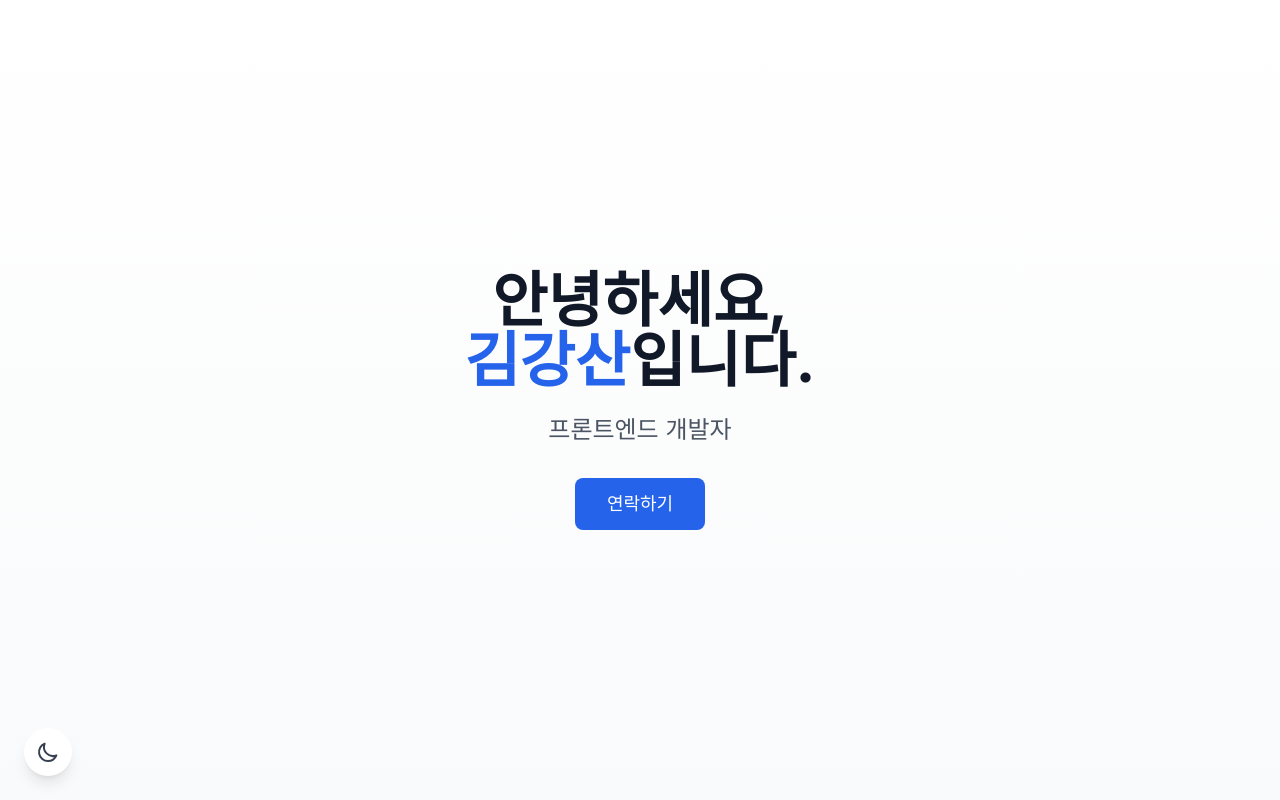
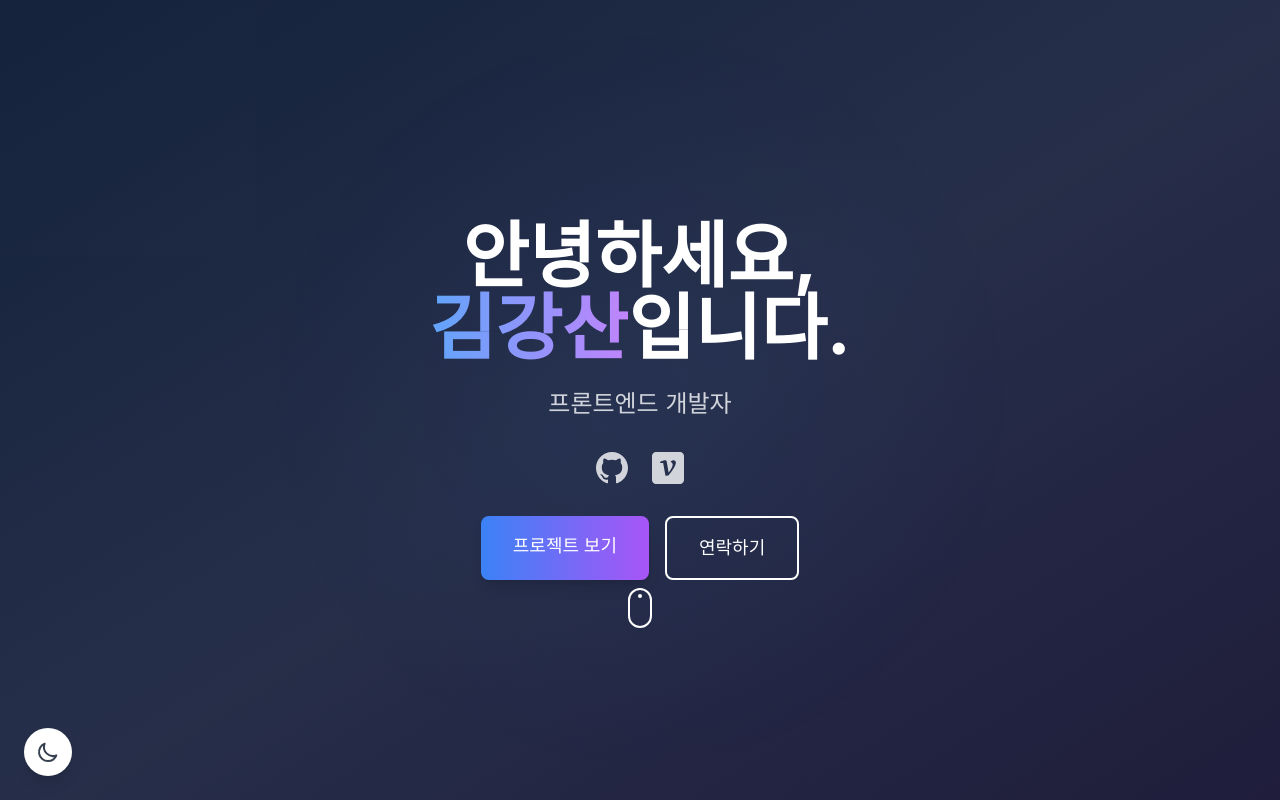
Before and after one commit to kgs4787/portfolio_web, a React (Vite) app: page / in a window 1280 px wide. Shown: the top 800 px of the page. Built offline with nearby package versions, Linux system fonts and the light colour scheme.

Commit message:
Hero 섹션 개선: 소셜 링크 추가 및 디자인 개선

```diff
--- a/src/components/organisms/Hero.tsx
+++ b/src/components/organisms/Hero.tsx
@@ -3,32 +3,105 @@ import { motion } from 'framer-motion';
 
 const Hero = () => {
   return (
-    <section className="min-h-screen flex items-center justify-center bg-gradient-to-b from-white to-gray-50 dark:from-gray-900 dark:to-gray-800">
-      <div className="max-w-6xl mx-auto px-4 py-20">
+    <section className="min-h-screen flex items-center justify-center bg-gradient-to-br from-gray-900 via-gray-800 to-gray-900 dark:from-gray-900 dark:via-gray-800 dark:to-gray-900 relative overflow-hidden">
+      {/* 배경 애니메이션 요소 */}
+      <div className="absolute inset-0 overflow-hidden">
+        <div className="absolute top-0 left-0 w-full h-full bg-gradient-to-br from-blue-500/10 to-purple-500/10 animate-pulse"></div>
+        <div className="absolute top-0 left-0 w-full h-full bg-[radial-gradient(circle_at_center,_var(--tw-gradient-stops))] from-blue-500/5 via-transparent to-transparent"></div>
+      </div>
+
+      <div className="max-w-6xl mx-auto px-4 py-20 relative z-10">
         <motion.div
           initial={{ opacity: 0, y: 20 }}
           animate={{ opacity: 1, y: 0 }}
           transition={{ duration: 0.8 }}
           className="text-center"
         >
-          <h1 className="text-5xl md:text-6xl font-bold text-gray-900 dark:text-white mb-6">
+          <motion.h1
+            initial={{ opacity: 0, y: 20 }}
+            animate={{ opacity: 1, y: 0 }}
+            transition={{ delay: 0.2, duration: 0.8 }}
+            className="text-5xl md:text-7xl font-bold text-white mb-6"
+          >
             안녕하세요, <br />
-            <span className="text-blue-600 dark:text-blue-400">김강산</span>입니다.
-          </h1>
-          <p className="text-xl md:text-2xl text-gray-600 dark:text-gray-300 mb-8">
+            <span className="text-transparent bg-clip-text bg-gradient-to-r from-blue-400 to-purple-400">
+              김강산
+            </span>
+            입니다.
+          </motion.h1>
+
+          <motion.p
+            initial={{ opacity: 0, y: 20 }}
+            animate={{ opacity: 1, y: 0 }}
+            transition={{ delay: 0.4, duration: 0.8 }}
+            className="text-xl md:text-2xl text-gray-300 mb-8"
+          >
             프론트엔드 개발자
-          </p>
+          </motion.p>
+
+          {/* 소셜 링크 */}
+          <motion.div
+            initial={{ opacity: 0, y: 20 }}
+            animate={{ opacity: 1, y: 0 }}
+            transition={{ delay: 0.5, duration: 0.8 }}
+            className="flex justify-center gap-6 mb-8"
+          >
+            <a
+              href="https://github.com/kgs4787"
+              target="_blank"
+              rel="noopener noreferrer"
+              className="text-gray-300 hover:text-white transition-colors"
+            >
+              <svg className="w-8 h-8" fill="currentColor" viewBox="0 0 24 24">
+                <path d="M12 0c-6.626 0-12 5.373-12 12 0 5.302 3.438 9.8 8.207 11.387.599.111.793-.261.793-.577v-2.234c-3.338.726-4.033-1.416-4.033-1.416-.546-1.387-1.333-1.756-1.333-1.756-1.089-.745.083-.729.083-.729 1.205.084 1.839 1.237 1.839 1.237 1.07 1.834 2.807 1.304 3.492.997.107-.775.418-1.305.762-1.604-2.665-.305-5.467-1.334-5.467-5.931 0-1.311.469-2.381 1.236-3.221-.124-.303-.535-1.524.117-3.176 0 0 1.008-.322 3.301 1.23.957-.266 1.983-.399 3.003-.404 1.02.005 2.047.138 3.006.404 2.291-1.552 3.297-1.23 3.297-1.23.653 1.653.242 2.874.118 3.176.77.84 1.235 1.911 1.235 3.221 0 4.609-2.807 5.624-5.479 5.921.43.372.823 1.102.823 2.222v3.293c0 .319.192.694.801.576 4.765-1.589 8.199-6.086 8.199-11.386 0-6.627-5.373-12-12-12z"/>
+              </svg>
+            </a>
+            <a
+              href="https://velog.io/@kks478743"
+              target="_blank"
+              rel="noopener noreferrer"
+              className="text-gray-300 hover:text-white transition-colors"
+            >
+              <svg className="w-8 h-8" fill="currentColor" viewBox="0 0 24 24">
+                <path d="M3 0C1.338 0 0 1.338 0 3v18c0 1.662 1.338 3 3 3h18c1.662 0 3-1.338 3-3V3c0-1.662-1.338-3-3-3H3zm6.883 6.25c.63 0 1.005.3 1.125.9l1.463 8.303c.465-.615.846-1.133 1.146-1.553.465-.66.893-1.418 1.283-2.273.405-.855.608-1.62.608-2.295 0-.405-.113-.727-.338-.967-.21-.255-.608-.577-1.193-.967.6-.765 1.35-1.148 2.25-1.148.48 0 .878.143 1.193.428.33.285.494.704.494 1.26 0 .93-.39 2.093-1.17 3.488-.765 1.38-2.241 3.457-4.431 6.232l-2.227.156-1.711-9.628h-2.25V7.24c.6-.195 1.305-.406 2.115-.63.81-.24 1.358-.36 1.643-.36z"/>
+              </svg>
+            </a>
+          </motion.div>
+
+          <motion.div
+            initial={{ opacity: 0, y: 20 }}
+            animate={{ opacity: 1, y: 0 }}
+            transition={{ delay: 0.6, duration: 0.8 }}
+            className="flex flex-col sm:flex-row justify-center gap-4"
+          >
+            <a
+              href="#projects"
+              className="inline-block bg-gradient-to-r from-blue-500 to-purple-500 text-white px-8 py-4 rounded-lg text-lg font-medium hover:from-blue-600 hover:to-purple-600 transition-all transform hover:scale-105 shadow-lg"
+            >
+              프로젝트 보기
+            </a>
+            <a
+              href="#contact"
+              className="inline-block border-2 border-white text-white px-8 py-4 rounded-lg text-lg font-medium hover:bg-white hover:text-gray-900 transition-all transform hover:scale-105"
+            >
+              연락하기
+            </a>
+          </motion.div>
+
+          {/* 스크롤 다운 인디케이터 */}
           <motion.div
             initial={{ opacity: 0 }}
             animate={{ opacity: 1 }}
-            transition={{ delay: 0.5, duration: 0.8 }}
+            transition={{ delay: 1, duration: 0.8 }}
+            className="absolute bottom-8 left-1/2 transform -translate-x-1/2"
           >
-            <a
-              href="#contact"
-              className="inline-block bg-blue-600 dark:bg-blue-500 text-white px-8 py-3 rounded-lg text-lg font-medium hover:bg-blue-700 dark:hover:bg-blue-600 transition-colors"
-            >
-              연락하기
-            </a>
+            <div className="w-6 h-10 border-2 border-white rounded-full flex justify-center p-1">
+              <motion.div
+                animate={{ y: [0, 10, 0] }}
+                transition={{ duration: 1.5, repeat: Infinity }}
+                className="w-1 h-1 bg-white rounded-full"
+              />
+            </div>
           </motion.div>
         </motion.div>
       </div>
```
